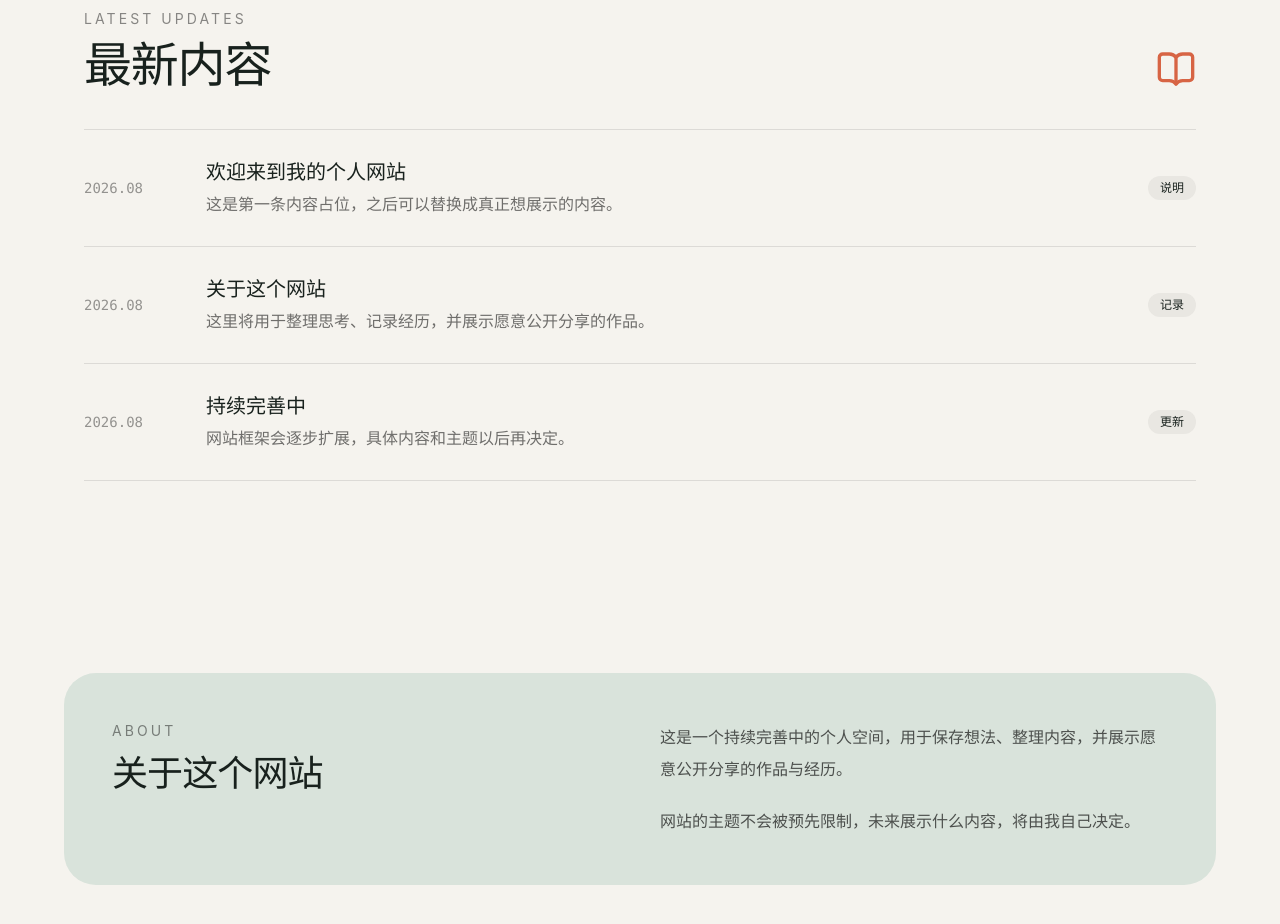
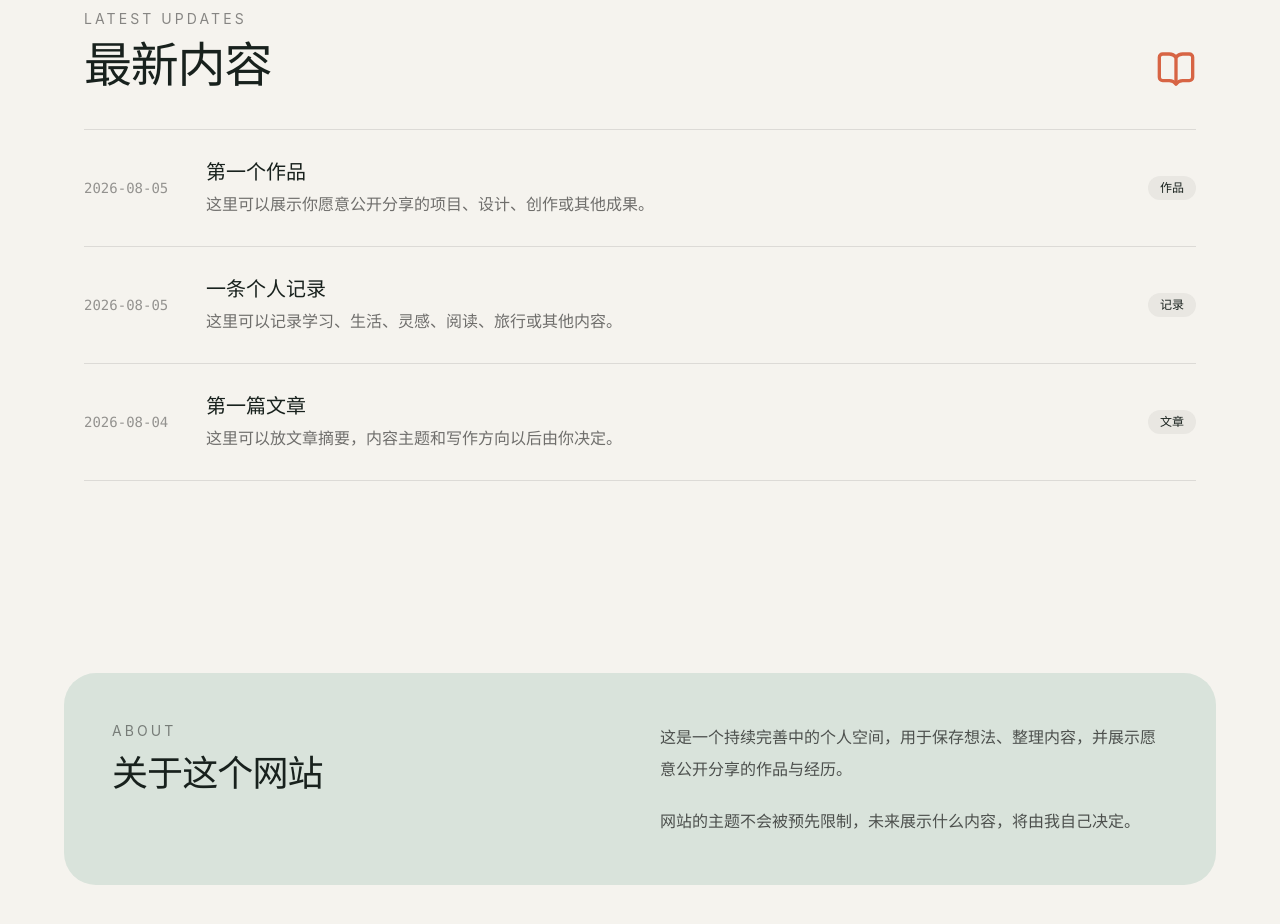
Before and after one commit to DHDSB/rain-portfolio, a React (Vite) app: page / in a window 1280 px wide. Shown: the part 1540-2464 px from the top of the page. Built offline with nearby package versions, Linux system fonts and the light colour scheme.

Commit message:
让首页最新内容直接从 contentItems 自动生成，避免同时维护 contentItems 和 latestItems 两份重复数据

```diff
--- a/src/components/LatestItem.jsx
+++ b/src/components/LatestItem.jsx
@@ -1,9 +1,17 @@
+import { Link } from "react-router-dom";
+
 export default function LatestItem({ item }) {
   return (
-    <article className="grid gap-3 py-7 sm:grid-cols-[110px_1fr_auto] sm:items-center">
-      <span className="font-mono text-sm text-black/40">
+    <Link
+      to={`/content/${item.id}`}
+      className="grid gap-3 py-7 transition hover:text-[#d76444] sm:grid-cols-[110px_1fr_auto] sm:items-center"
+    >
+      <time
+        dateTime={item.date}
+        className="font-mono text-sm text-black/40"
+      >
         {item.date}
-      </span>
+      </time>
 
       <div>
         <h3 className="text-xl font-semibold">
@@ -16,8 +24,8 @@ export default function LatestItem({ item }) {
       </div>
 
       <span className="w-fit rounded-full bg-black/5 px-3 py-1 text-xs">
-        {item.tag}
+        {item.category}
       </span>
-    </article>
+    </Link>
   );
 }
--- a/src/components/LatestSection.jsx
+++ b/src/components/LatestSection.jsx
@@ -1,8 +1,17 @@
 import { BookOpen } from "lucide-react";
+
 import LatestItem from "./LatestItem.jsx";
-import { latestItems } from "../data/content.js";
+import { contentItems } from "../data/content.js";
 
 export default function LatestSection() {
+  const latestItems = [...contentItems]
+    .sort(
+      (firstItem, secondItem) =>
+        new Date(secondItem.date) -
+        new Date(firstItem.date)
+    )
+    .slice(0, 3);
+
   return (
     <section
       id="latest"
--- a/src/data/content.js
+++ b/src/data/content.js
@@ -48,30 +48,3 @@ export const contentItems = [
     icon: Sparkles,
   },
 ];
-
-export const latestItems = [
-  {
-    id: "latest-1",
-    date: "2026.08",
-    title: "欢迎来到我的个人网站",
-    description:
-      "这是第一条内容占位，之后可以替换成真正想展示的内容。",
-    tag: "说明",
-  },
-  {
-    id: "latest-2",
-    date: "2026.08",
-    title: "关于这个网站",
-    description:
-      "这里将用于整理思考、记录经历，并展示愿意公开分享的作品。",
-    tag: "记录",
-  },
-  {
-    id: "latest-3",
-    date: "2026.08",
-    title: "持续完善中",
-    description:
-      "网站框架会逐步扩展，具体内容和主题以后再决定。",
-    tag: "更新",
-  },
-];
```
